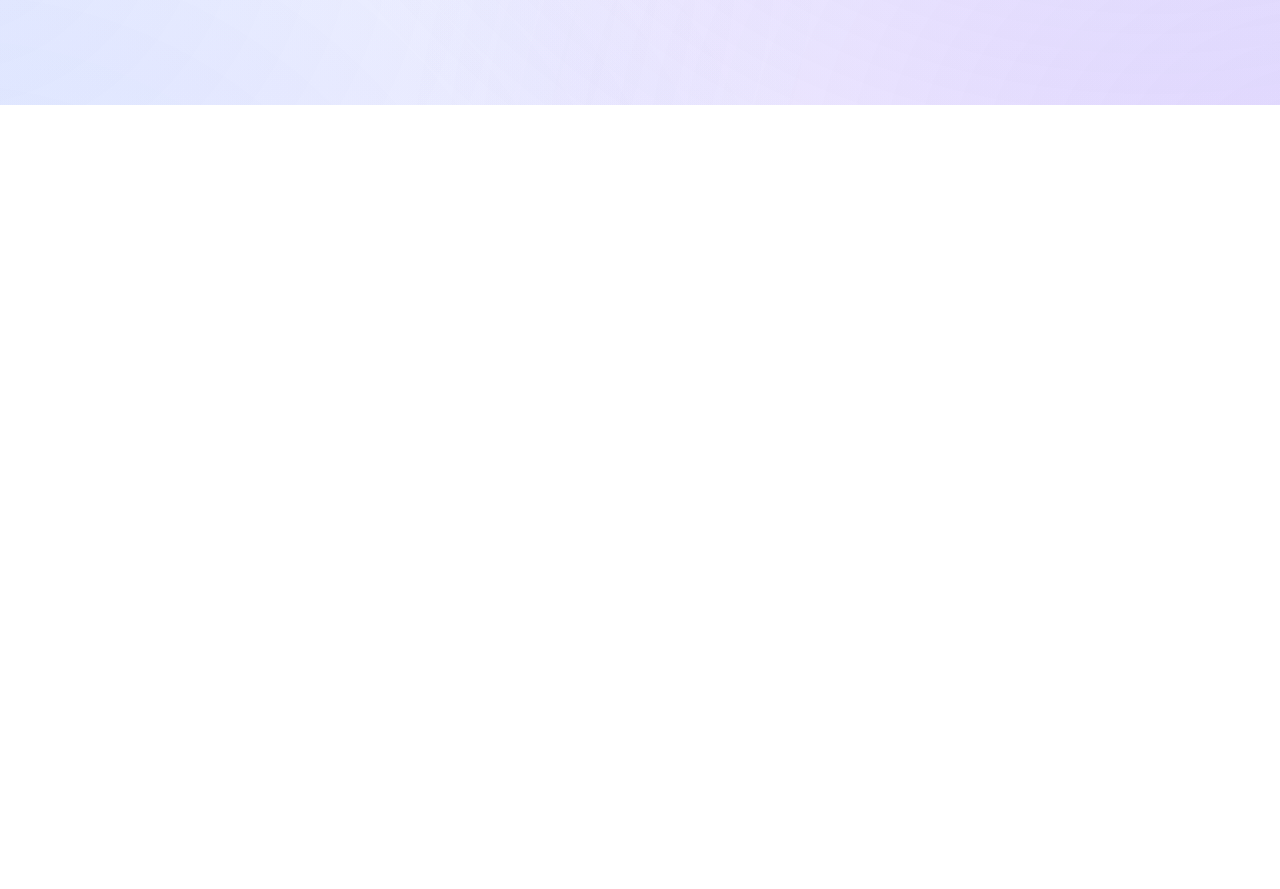
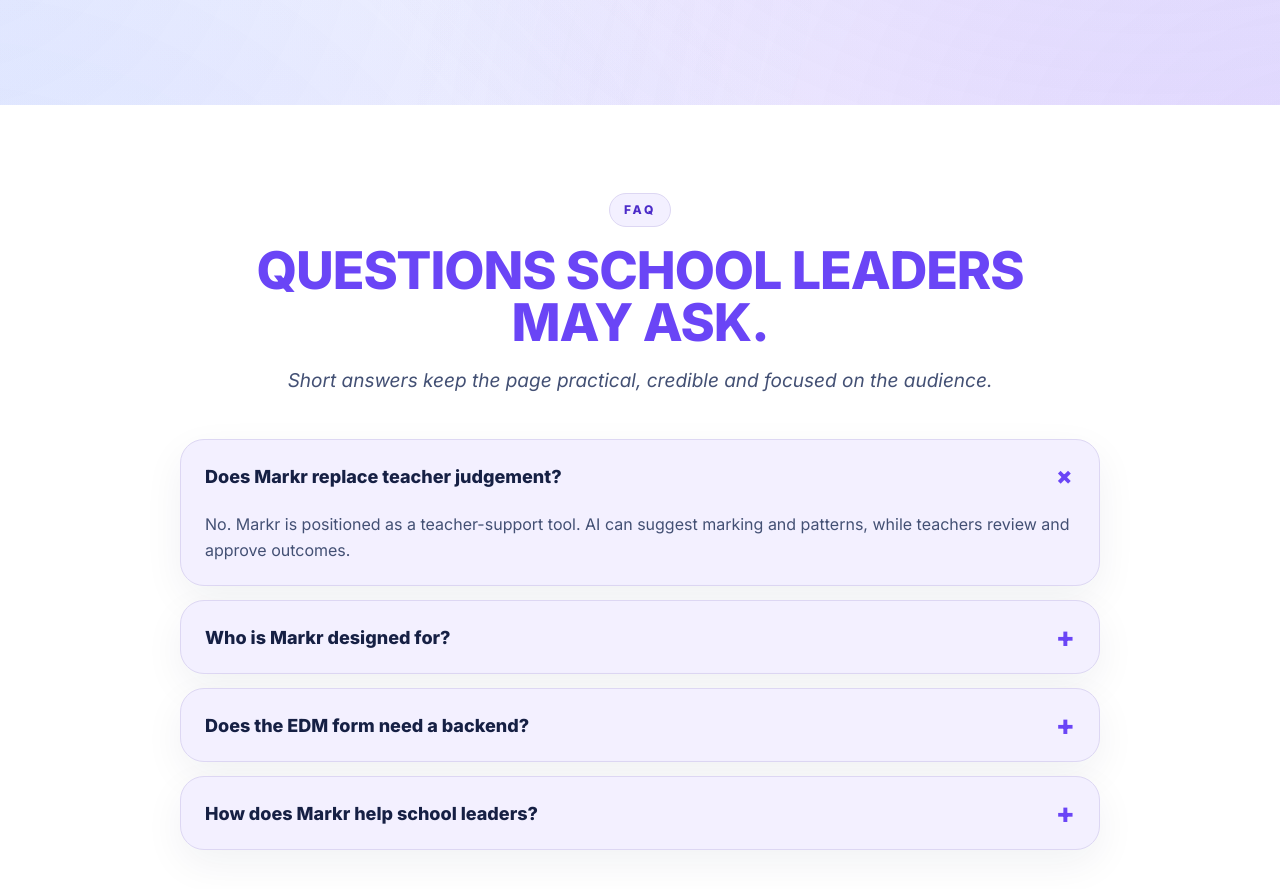
Before and after one commit to ZZZZZZ02166/markr-marketing-landing-page, a Next.js app: page / in a window 1280 px wide. Shown: the part 3512-4401 px from the top of the page. Before the commit the page ends 3617 px from the top, so only its background shows below. Built offline with nearby package versions, Linux system fonts and the light colour scheme; a web font is replaced by a local one.

Commit message:
Add FAQ section

```diff
--- a/pages/index.js
+++ b/pages/index.js
@@ -3,6 +3,7 @@
 import Hero from "../components/Hero";
 import Overview from "../components/Overview";
 import Features from "../components/Features";
+import Faq from "../components/Faq";
 
 export default function Home() {
   return (
@@ -21,6 +22,7 @@
         <Hero />
         <Overview />
         <Features />
+        <Faq />
       </main>
     </>
   );
```
